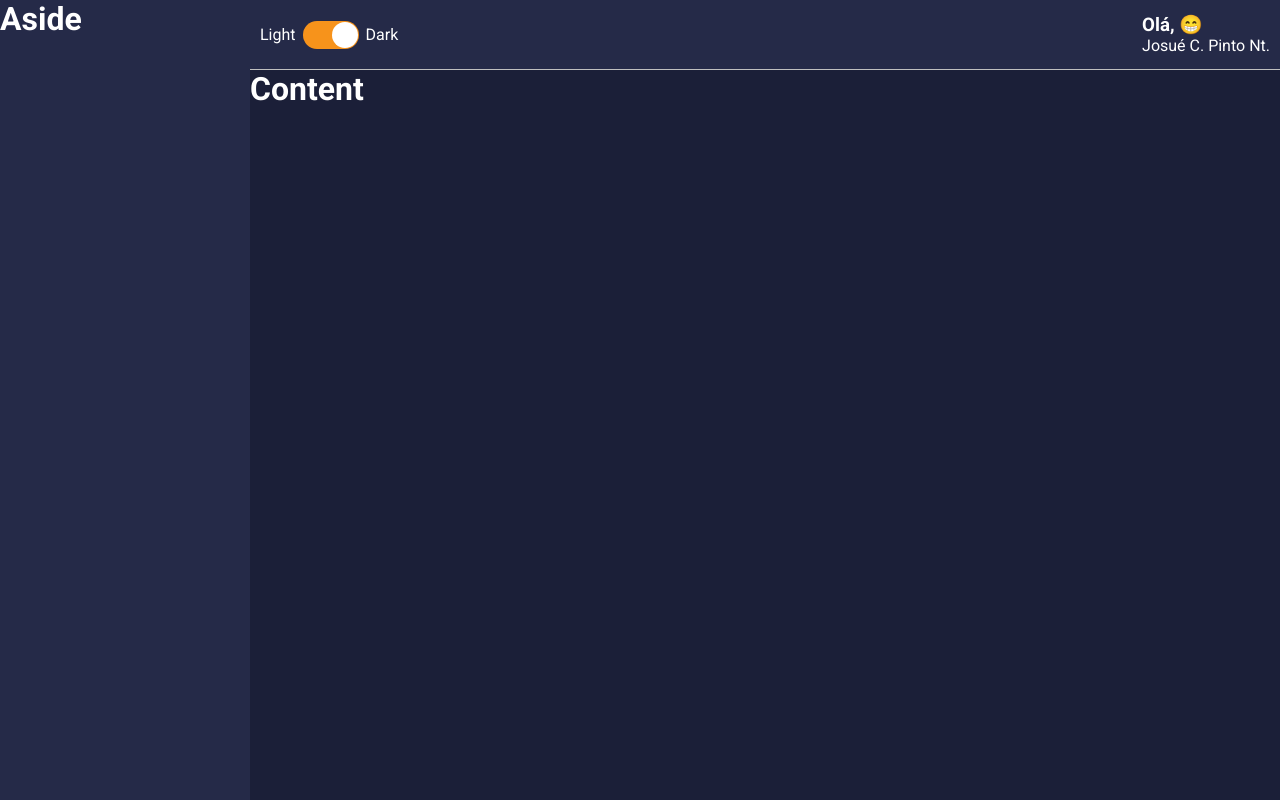
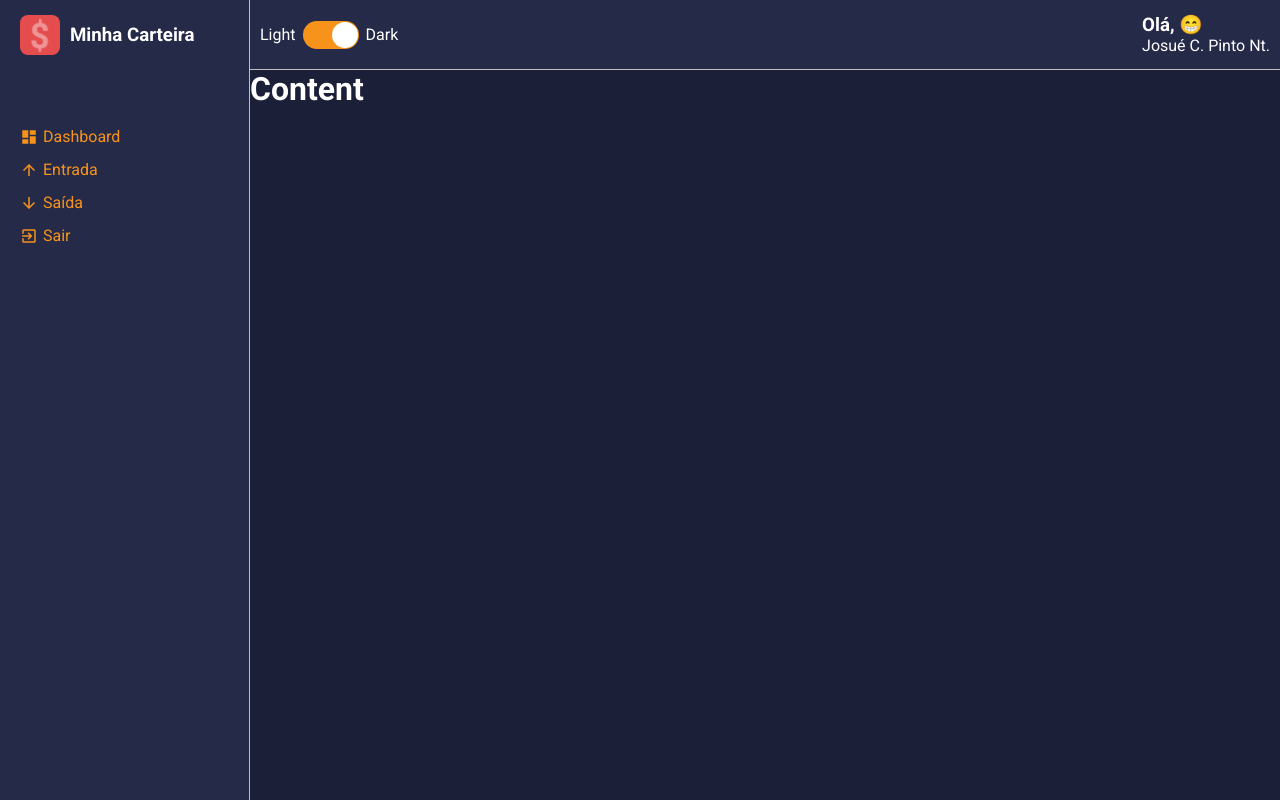
Before and after one commit to Josuecpn/minha-carteira, a React (Create React App) app: page / in a window 1280 px wide. Built offline with nearby package versions, Linux system fonts and the light colour scheme.

Commit message:
Ajustado a estrutura do Aside

```diff
--- a/package.json
+++ b/package.json
@@ -13,6 +13,7 @@
     "@types/styled-components": "^5.1.26",
     "react": "^18.2.0",
     "react-dom": "^18.2.0",
+    "react-icons": "^4.7.1",
     "react-scripts": "5.0.1",
     "react-switch": "^7.0.0",
     "styled-components": "^5.3.6",
--- a/src/components/Aside/index.tsx
+++ b/src/components/Aside/index.tsx
@@ -1,11 +1,48 @@
 import React from 'react';
+import {
+    MdDashboard,
+    MdArrowDownward,
+    MdArrowUpward,
+    MdExitToApp
+} from 'react-icons/md';
 
-import Container from './styles';
+import logoImg from '../../assets/logo.svg';//
+
+import {
+    Container,
+    Header,
+    LogImg,
+    MenuContainer,
+    MenuItemLink,
+    Title
+} from './styles';
 
 const Aside: React.FC = () => {
     return (
         <Container>
-            <h1>Aside</h1>
+            <Header>
+                <LogImg src={logoImg} alt="Logo Minha Carteira" />
+                <Title>Minha Carteira</Title>
+            </Header>
+
+            <MenuContainer>
+                <MenuItemLink href="#">
+                    <MdDashboard/>
+                    Dashboard
+                </MenuItemLink>
+                <MenuItemLink href="#">
+                    <MdArrowUpward/>
+                    Entrada
+                </MenuItemLink>
+                <MenuItemLink href="#">
+                    <MdArrowDownward/>
+                    Saída
+                </MenuItemLink>
+                <MenuItemLink href="#">
+                    <MdExitToApp/>
+                    Sair
+                </MenuItemLink>
+            </MenuContainer>
         </Container>
     )
 }
--- a/src/components/Aside/styles.ts
+++ b/src/components/Aside/styles.ts
@@ -1,10 +1,53 @@
 import styled from 'styled-components';
 
-const Container = styled.div`
+export const Container = styled.div`
     grid-area: AS;
 
-    color: ${props => props.theme.colors.white};
     background-color: ${props => props.theme.colors.secondary};
+    padding-left: 20px;
+
+    border-right: 1px solid ${props => props.theme.colors.gray};
 `;
 
-export default Container;
+export const Header = styled.header`
+    display: flex;
+    align-items: center;
+    height: 70px;
+`;
+
+export const LogImg = styled.img`
+    height: 40px;
+    width: 40px;
+`;
+
+export const Title = styled.h3`
+    color: ${props => props.theme.colors.white};
+    margin-left: 10px;
+`;
+
+export const MenuContainer = styled.nav`
+    display: flex;
+    flex-direction: column;
+
+    margin-top: 50px;
+`;
+
+export const MenuItemLink = styled.a`
+    color: ${props => props.theme.colors.info};
+    text-decoration: none;
+
+    margin: 7px 0;
+    display: flex;
+    align-items: center;
+
+    transition: opacity .3s;
+
+    &:hover {
+        opacity: .7;
+    }
+
+    > svg {
+        font-size: 18px;
+        margin-right: 5px;
+    }
+`;
```
Also changed, not shown: 1 other file (tests, documents, lock files or other folders).
